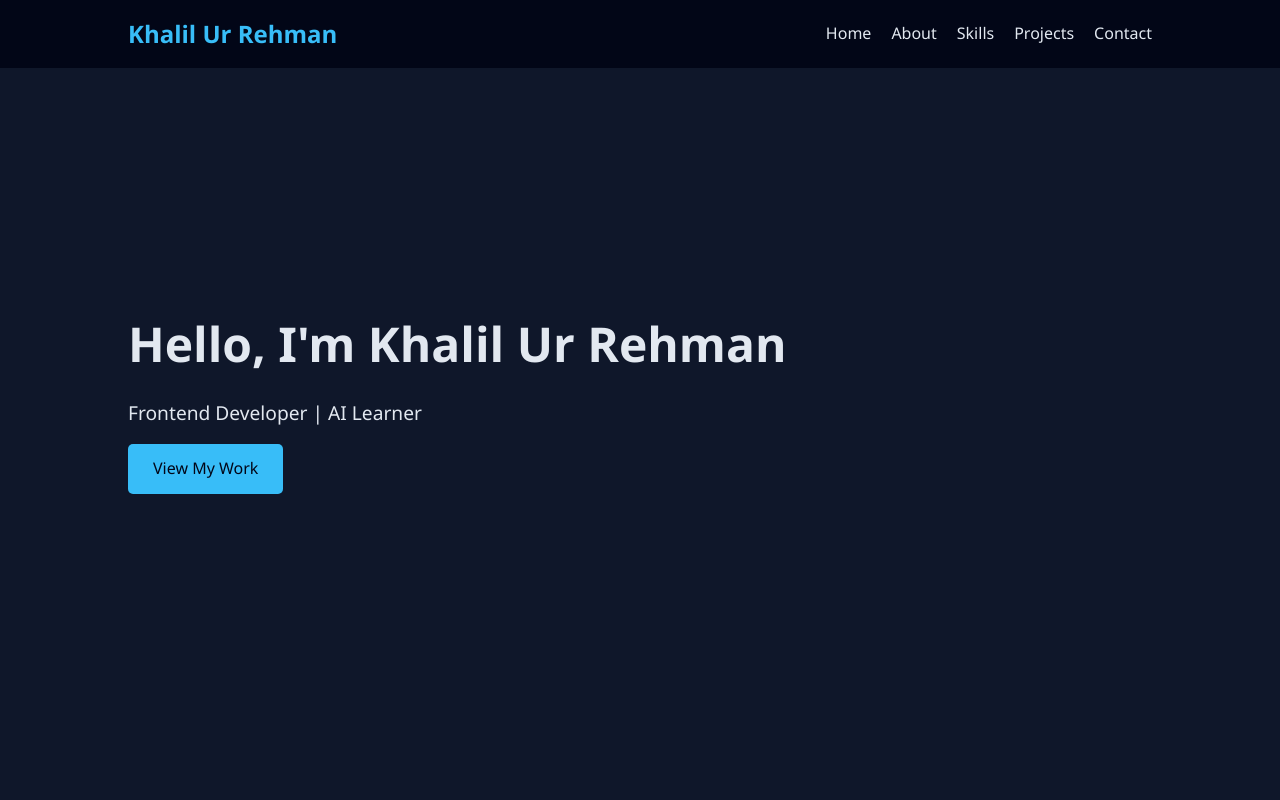
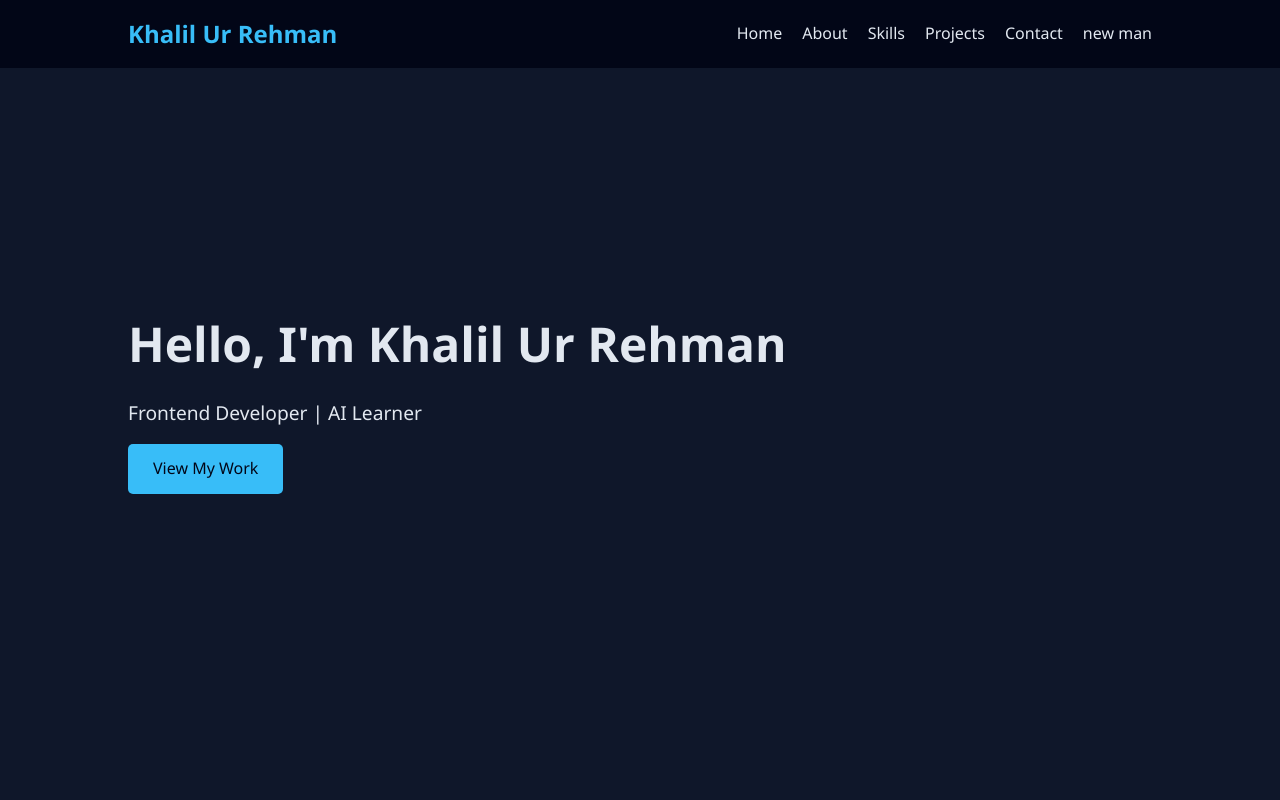
Before and after one commit to khalilkhankr00-ship-it/Portfolio, a plain HTML site: page index.html in a window 1280 px wide. Shown: the top 800 px of the page. Drawn offline with Linux system fonts and the light colour scheme.

Commit message:
Fix HTML structure and add new content

```diff
--- a/index.html
+++ b/index.html
@@ -24,6 +24,7 @@
                 <li><a href="#skills">Skills</a></li>
                 <li><a href="#projects">Projects</a></li>
                 <li><a href="#contact">Contact</a></li>
+                new man
             </ul>
         </nav>
     </header>
```
